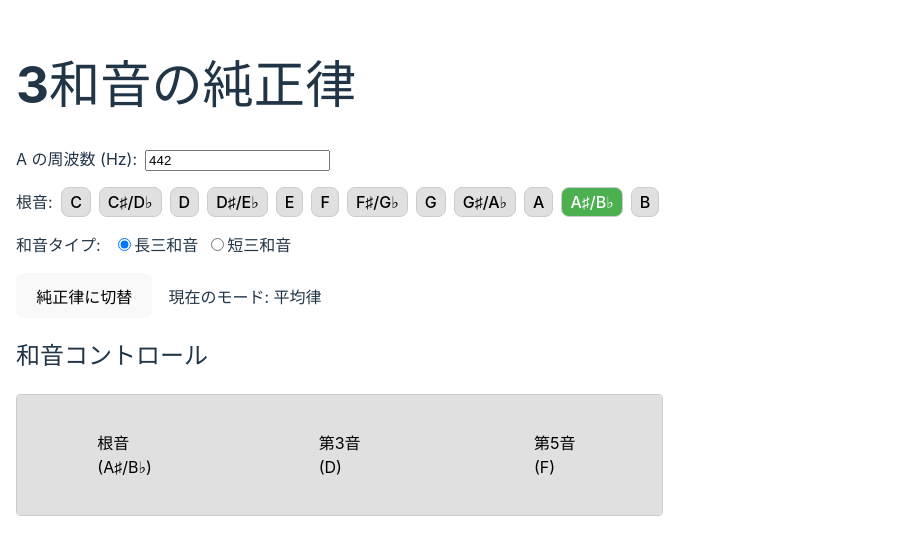
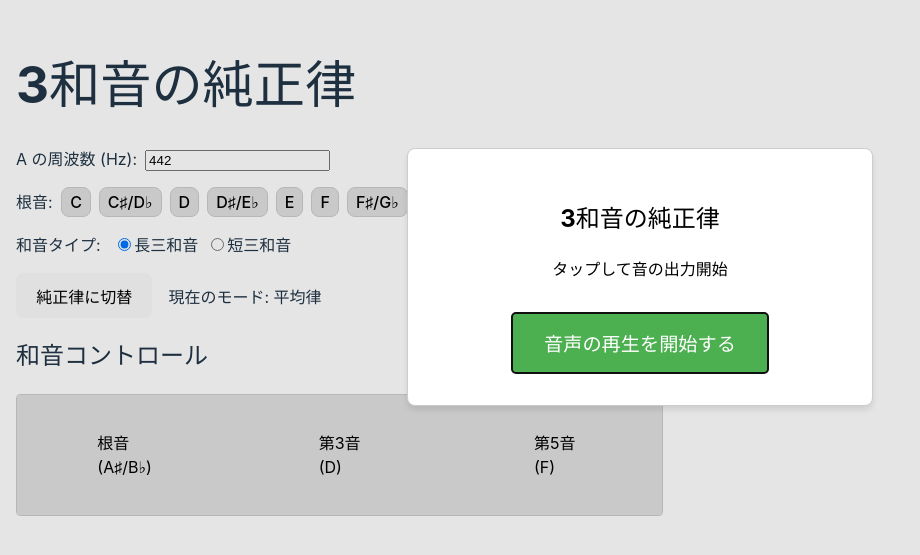
Before and after one commit to Nyoho/just-intonation, a React (Vite) app: page / in a window 1280 px wide. Shown: the part 123-678 px from the top of the page, without its empty margins (0-920 px from the left). Built offline with nearby package versions, Linux system fonts and the light colour scheme.

Commit message:
Add modal panel

```diff
--- a/src/App.tsx
+++ b/src/App.tsx
@@ -40,6 +40,20 @@ export default function App() {
   const lastTouchedNoteRef = useRef<number | null>(null)
   // オーディオコンテキストが初期化されたかどうかのフラグ
   const [audioInitialized, setAudioInitialized] = useState(false)
+  // ダイアログのrefを追加
+  const startDialogRef = useRef<HTMLDialogElement>(null)
+
+  // コンポーネントマウント時にダイアログを表示
+  useEffect(() => {
+    // 少し遅延させてダイアログを表示（レンダリング完了後に実行するため）
+    const timer = setTimeout(() => {
+      if (startDialogRef.current && !audioInitialized) {
+        startDialogRef.current.showModal();
+      }
+    }, 100);
+
+    return () => clearTimeout(timer);
+  }, []);
 
   // AudioContext の直接的な初期化（ユーザージェスチャーに紐づけるため）
   function initAudioContext() {
@@ -50,6 +64,12 @@ export default function App() {
       audioContextRef.current.resume();
     }
     setAudioInitialized(true);
+
+    // ダイアログを閉じる
+    if (startDialogRef.current && startDialogRef.current.open) {
+      startDialogRef.current.close();
+    }
+
     return audioContextRef.current;
   }
 
@@ -212,7 +232,44 @@ export default function App() {
   }, [aFrequency, selectedPitch, chordType, mode])
 
   return (
-    <div style={{ padding: '1rem' }} onClick={initAudioContext}>
+    <div style={{ padding: '1rem' }}>
+      {/* タップトゥースタートのダイアログ */}
+      <dialog
+        ref={startDialogRef}
+        onClick={initAudioContext}
+        style={{
+          padding: '2rem',
+          borderRadius: '8px',
+          border: '1px solid #ccc',
+          boxShadow: '0 4px 6px rgba(0, 0, 0, 0.1)',
+          textAlign: 'center',
+          width: '80%',
+          maxWidth: '400px',
+          cursor: 'pointer'
+        }}
+      >
+        <h2>3和音の純正律</h2>
+        <p>タップして音の出力開始</p>
+        <button
+          onClick={(e) => {
+            e.stopPropagation(); // ダイアログのクリックイベントとの重複を防止
+            initAudioContext();
+          }}
+          style={{
+            backgroundColor: '#4caf50',
+            color: 'white',
+            padding: '1rem 2rem',
+            borderRadius: '4px',
+            border: 'none',
+            fontSize: '1.2rem',
+            marginTop: '1rem',
+            cursor: 'pointer'
+          }}
+        >
+          音声の再生を開始する
+        </button>
+      </dialog>
+
       <h1>3和音の純正律</h1>
       <div style={{ marginBottom: '1rem' }}>
         <label>
```
